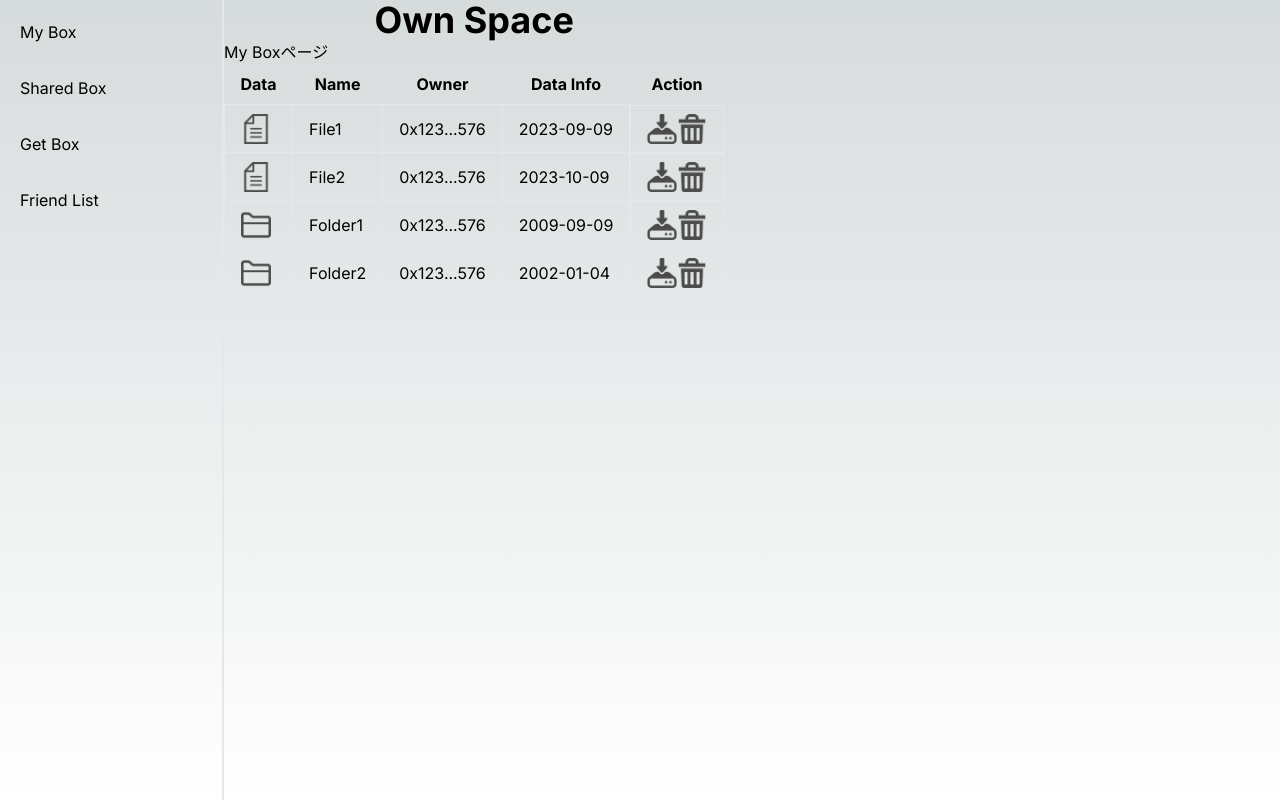
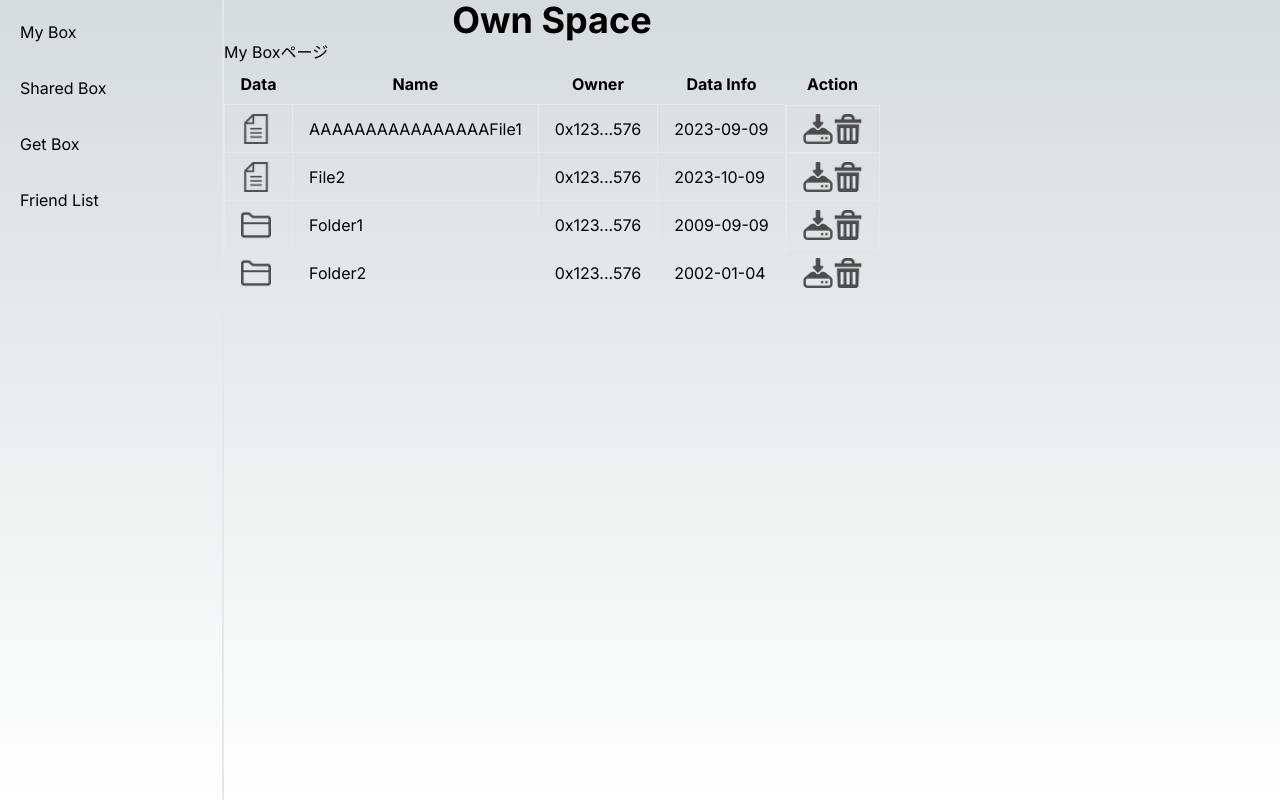
Before and after one commit to Monas-project/frontend, a Next.js app: page /my-box in a window 1280 px wide. Built offline with nearby package versions, Linux system fonts and the light colour scheme.

Commit message:
一時的なコミットメッセージ

```diff
--- a/src/app/my-box/page.tsx
+++ b/src/app/my-box/page.tsx
@@ -12,7 +12,7 @@ const MyBox = () => {
     "location": "",
     "parent": { "name": "", "location": "" },
     "child": [
-        { "name": "File1", "isFile": true, "creation_date": "2023-09-09", "location": "file1.location" },
+        { "name": "AAAAAAAAAAAAAAAAFile1", "isFile": true, "creation_date": "2023-09-09", "location": "file1.location" },
         { "name": "File2", "isFile": true, "creation_date": "2023-10-09","location": "file2.location" },
         { "name": "Folder1", "isFile": false, "creation_date": "2009-09-09","location": "folder2.location" },
         { "name": "Folder2", "isFile": false, "creation_date": "2002-01-04","location": "folder2.location" },
--- a/src/app/shared-box/page.tsx
+++ b/src/app/shared-box/page.tsx
@@ -2,7 +2,7 @@ import { NavigationSidebar } from "../components/navigation/navigation-sidebar";
 
 const SharedBox = () => {
   const dataList = [
-    { name: "A", owner: "太郎", dataModified: "2013/05/30" },
+    { name: "AAAA", owner: "太郎", dataModified: "2013/05/30" },
     { name: "B", owner: "花子", dataModified: "2020/10/15" },
     { name: "C", owner: "次郎", dataModified: "2019/03/22" },
     { name: "D", owner: "三郎", dataModified: "2021/07/08" },
```
